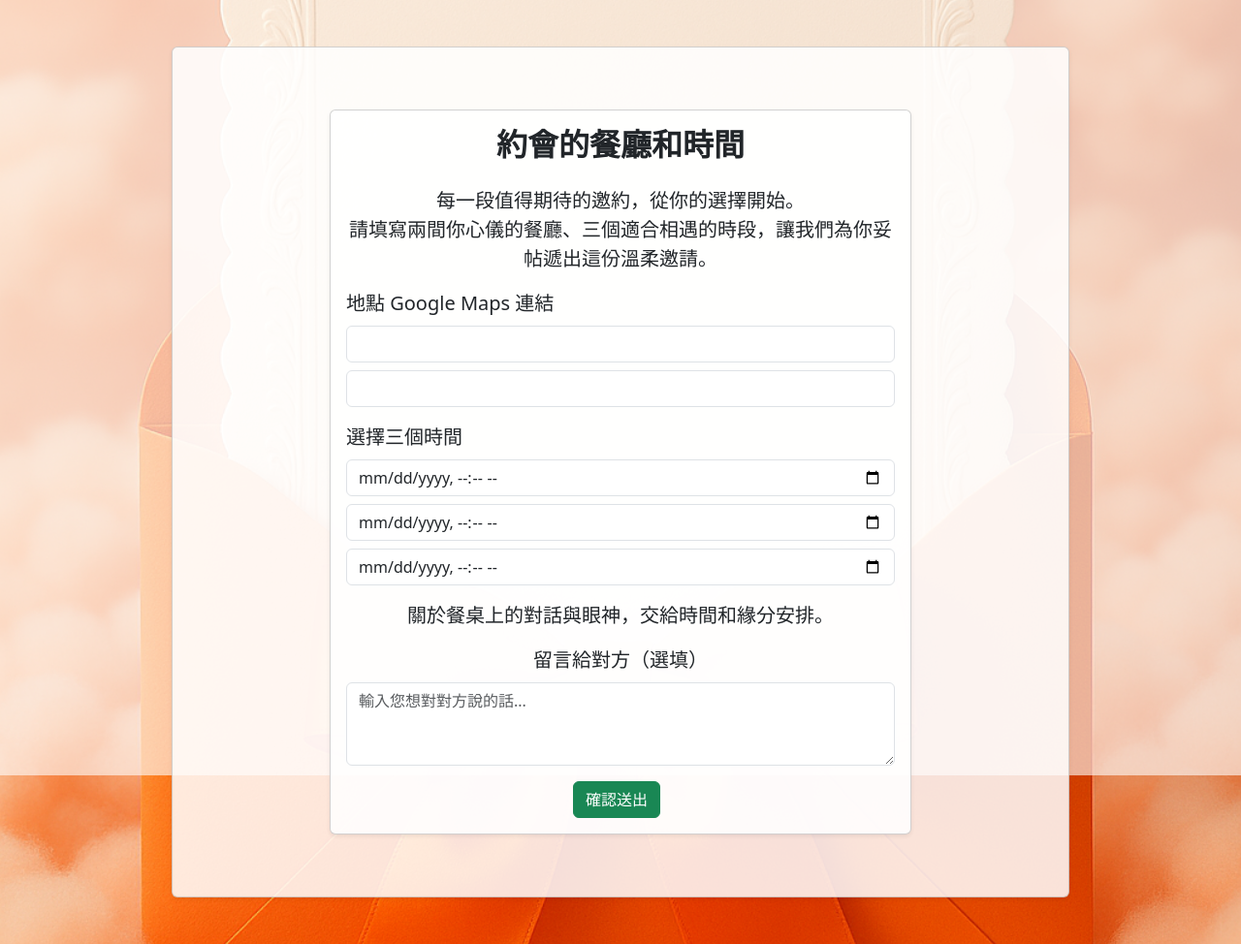
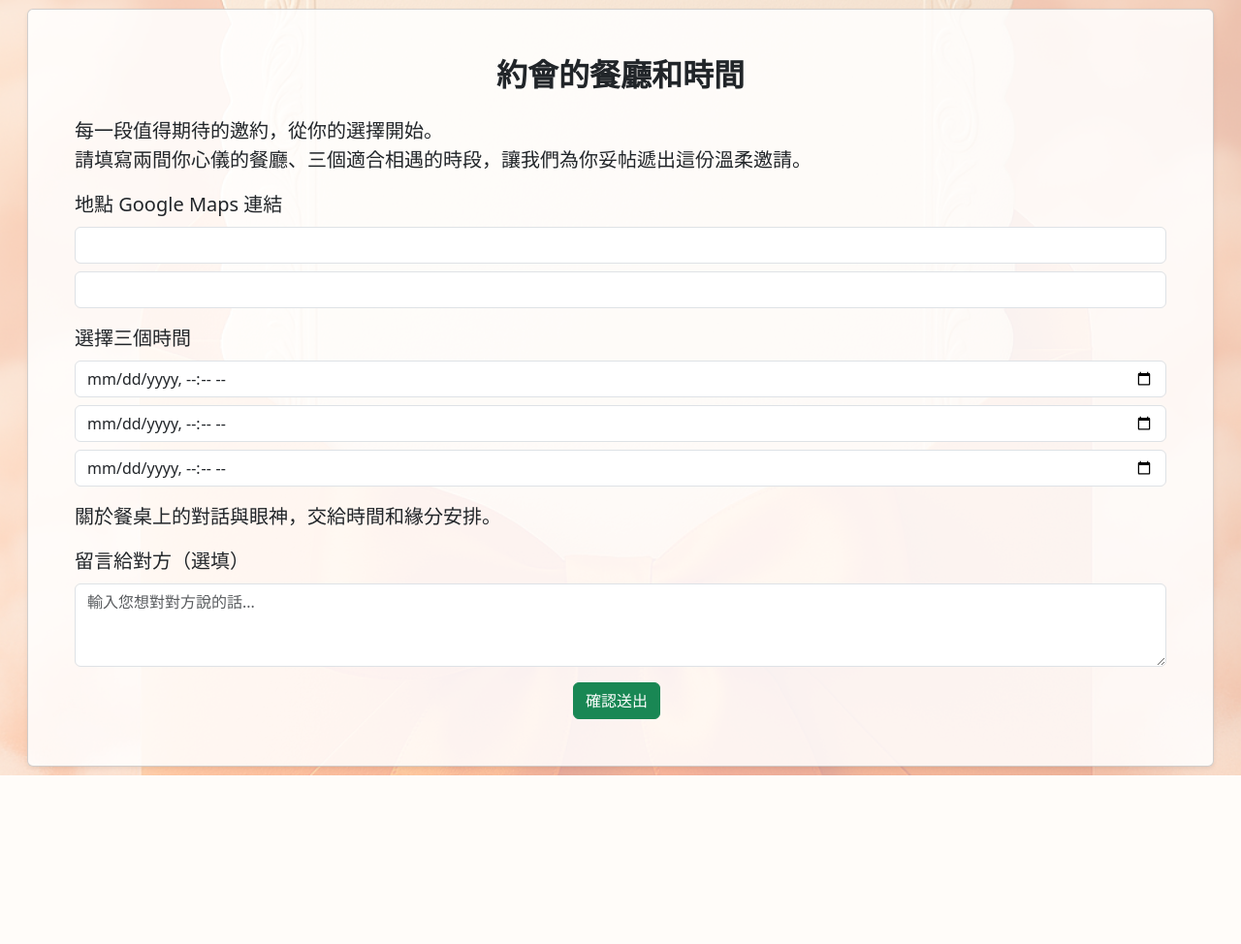
Before and after one commit to citylovecommunity/linebot, a Flask app: page /rest_r1 in a window 1280 px wide. Shown: the whole page at 97% size. After the commit the page ends 800 px from the top, so only its background shows below. Run offline with Flask 3, Linux system fonts and the light colour scheme; some libraries are stand-ins or nearby versions.

Commit message:
make it biggergit add . q

```diff
--- a/form_app/templates/base.html
+++ b/form_app/templates/base.html
@@ -10,14 +10,11 @@
 
 <body>
     <div class="bg-overlay"></div>
-
-    <div class="container py-5 container-wrapper">
-        <div class="row justify-content-center">
-            <div class="col-12 col-md-10 col-lg-10">
-                <div class="card shadow-sm">
-                    <div class="card-body text-center">
-                        {% block content %}{% endblock %}
-                    </div>
+    <div class="container-fluid min-vh-100 d-flex align-items-center justify-content-center container-wrapper">
+        <div class="w-100 px-3" style="max-width: 100%;">
+            <div class="card shadow-sm w-100" style="min-height: 90vh;">
+                <div class="card-body p-5">
+                    {% block content %}{% endblock %}
                 </div>
             </div>
         </div>
--- a/form_app/templates/submit_places.html
+++ b/form_app/templates/submit_places.html
@@ -9,11 +9,6 @@
 
 
 {% block content %}
-
-<body class="bg-light">
-    <div class="container py-5">
-        <div class="card shadow-sm mx-auto" style="max-width: 600px;">
-            <div class="card-body text-center">
 <h2 class="text-center mb-4">{{dating_title}}</h2>
 
 <p>
@@ -32,8 +27,8 @@
         </div>
 
         {% for i in range(1, 3) %}
-                        <input type="url" class="form-control {% if i == 1 %}mb-2{% endif %}" id="place{{ i }}"
-                            name="place{{ i }}" required {% if lock %} readonly {% endif %}
+        <input type="url" class="form-control {% if i == 1 %}mb-2{% endif %}" id="place{{ i }}" name="place{{ i }}"
+            required {% if lock %} readonly {% endif %}
             value="{{ session['confirm_data']['place' ~ i ~ '_url'] if session.get('confirm_data') else '' }}">
         {% endfor %}
 
@@ -50,8 +45,8 @@
             {% endif %}
         </div>
         {% for i in range(1, 4) %}
-                        <input type="datetime-local" class="form-control mb-2" id="time{{ i }}" name="time{{ i }}"
-                            required {% if lock %} readonly {% endif %}
+        <input type="datetime-local" class="form-control mb-2" id="time{{ i }}" name="time{{ i }}" required {% if lock
+            %} readonly {% endif %}
             value="{{ session['confirm_data']['time' ~ i] if session.get('confirm_data') else '' }}">
         {% endfor %}
     </div>
@@ -73,10 +68,6 @@
         {% endif %}
     </div>
 </form>
-            </div>
-
-        </div>
-    </div>
 
 {% if lock %}
 <script>
@@ -97,6 +88,5 @@
     }
 </script>
 {% endif %}
-</body>
 
 {% endblock %}
```
Also changed, not shown: form_app/templates/booking_info.html (+0 -9 lines), form_app/templates/confirm_places.html (+2 -12 lines), form_app/templates/show_places.html (+7 -19 lines). Lines whose indentation alone changed are shown as unchanged.
